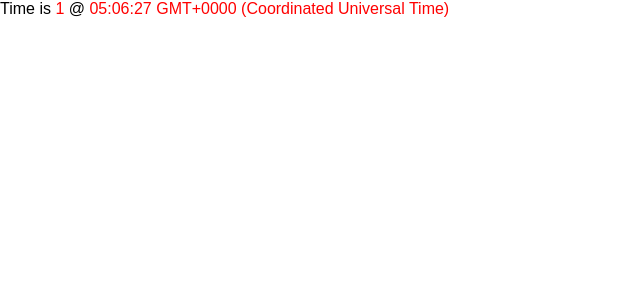
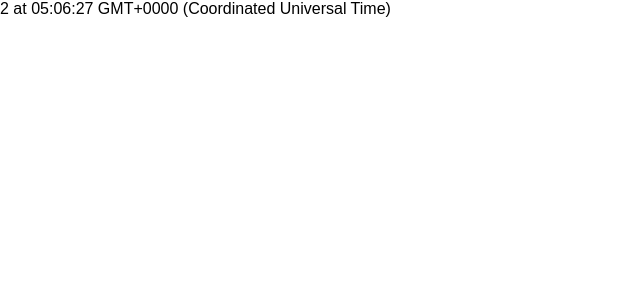
Before and after one commit to daoyi7/r, a React (Create React App) app: page / in a window 1280 px wide. Shown: the top 300 px of the page, without its empty margins (0-640 px from the left). Built offline with nearby package versions, Linux system fonts and the light colour scheme.

Commit message:
study-20 shouldComponentUpdate

```diff
--- a/src/index.js
+++ b/src/index.js
@@ -20,7 +20,8 @@ import './index.css';
 // import App from './study/study-16/study-16'                                  // 第16课
 // import App from './study/study-17/study-17'                                  // 第17课
 // import App from './study/study-18/study-18'                                  // 第18课
-import App from './study/study-19/study-19'                                // 第19课
+// import App from './study/study-19/study-19'                                 // 第19课
+import App from './study/study-20/study-20'                                 // 第20课
 import registerServiceWorker from './registerServiceWorker';
 
 // ReactDOM.render(<App />, document.getElementById('root'));
@@ -42,5 +43,6 @@ import registerServiceWorker from './registerServiceWorker';
 // ReactDOM.render(<App />, document.getElementById('root'))                    // 第16课
 // ReactDOM.render(<App />, document.getElementById('root'))                    // 第17课
 // ReactDOM.render(<App />, document.getElementById('root'))                    // 第18课
-ReactDOM.render(<App />, document.getElementById('root'))                  // 第19课
+// ReactDOM.render(<App />, document.getElementById('root'))                    // 第19课
+ReactDOM.render(<App />, document.getElementById('root'))                    // 第20课
 registerServiceWorker();
--- /dev/null
+++ b/src/study/study-20/study-20.js
@@ -0,0 +1,58 @@
+import React, {Component} from 'react'
+
+class Child extends Component {
+  state = {
+    time: new Date().toTimeString()
+  }
+
+  componentWillReceiveProps(nextProps) {
+    this.setState({
+      time: new Date().toTimeString()
+    })
+  }
+
+  shouldComponentUpdate(nextProps, nextState) {
+    console.log(nextProps, nextState)
+
+    return false
+  }
+
+  // shouldComponentUpdate = (nextProps, nextState) => false
+
+
+  render() {
+    return (
+      <div>
+        {this.props.num} at {this.state.time}
+      </div>
+    )
+  }
+}
+
+export default class App extends Component {
+  state = {
+    count: 0
+  }
+
+  componentWillMount() {
+    this.setState({
+      count: 2
+    })
+  }
+
+  clickFn = this.clickFn.bind(this)
+
+  clickFn() {
+    this.setState({
+      count: this.state.count + 1
+    })
+  }
+
+  render() {
+    return (
+      <div onClick={this.clickFn}>
+        <Child num = {this.state.count} />
+      </div>
+    )
+  }
+}
```
Also changed, not shown: src/study/study-20/readme.md (added).
